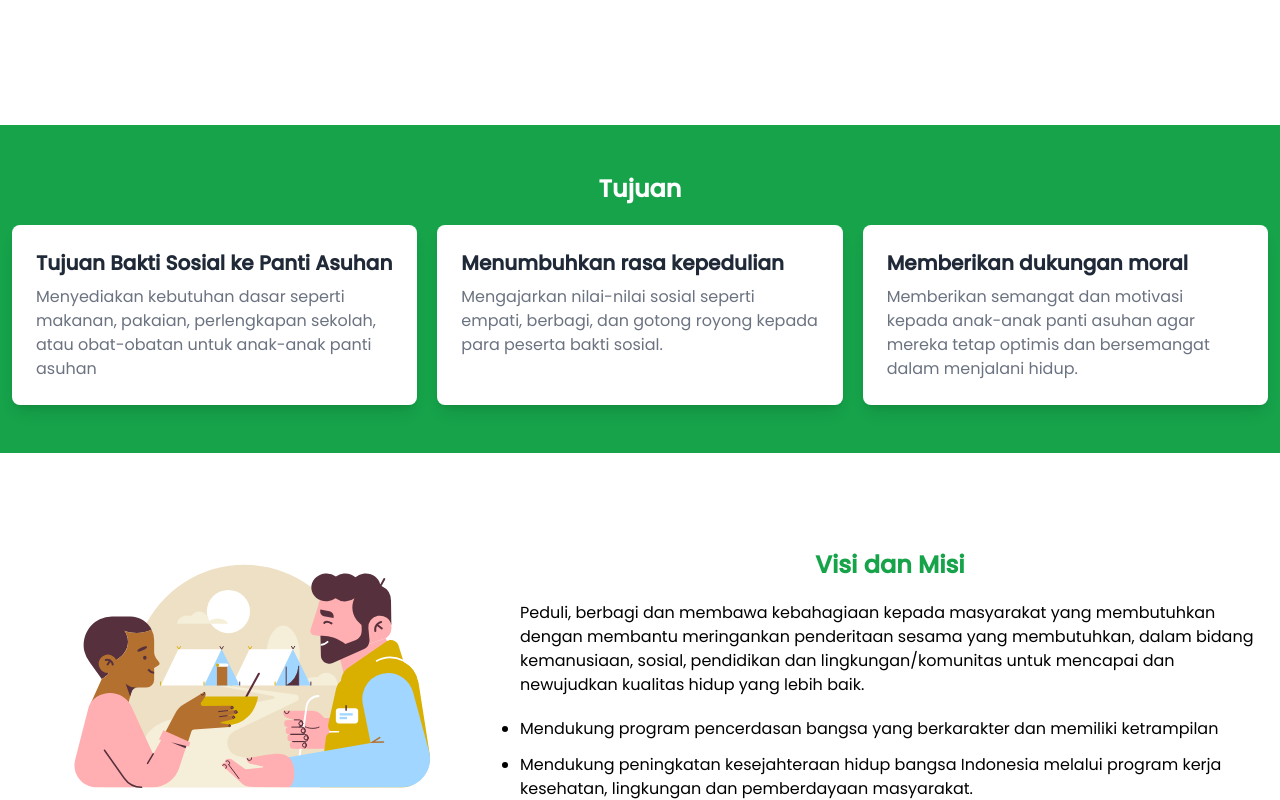
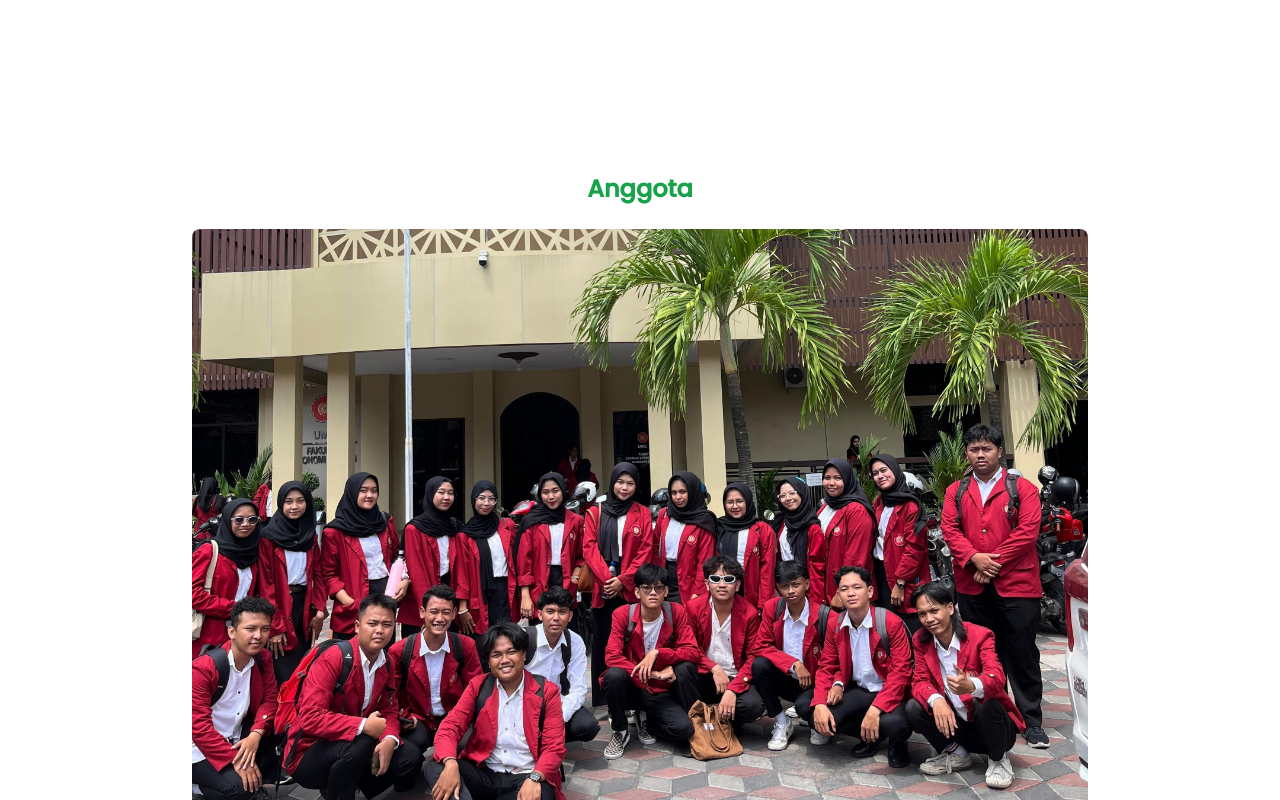
Before and after one commit to AlfariziDwiPrasetyo/tangan-berbagi, a Next.js app: page / in a window 1280 px wide. Shown: the part 540-1340 px from the top of the page. Built offline with nearby package versions, Linux system fonts and the light colour scheme.

Commit message:
fix : fix the content based on client need

```diff
--- a/app/page.jsx
+++ b/app/page.jsx
@@ -9,8 +9,6 @@ export default function Home() {
   return (
     <div>
       <Header />
-      <Goals />
-      <VisionMission />
       <Member />
       <Contact />
     </div>
```
